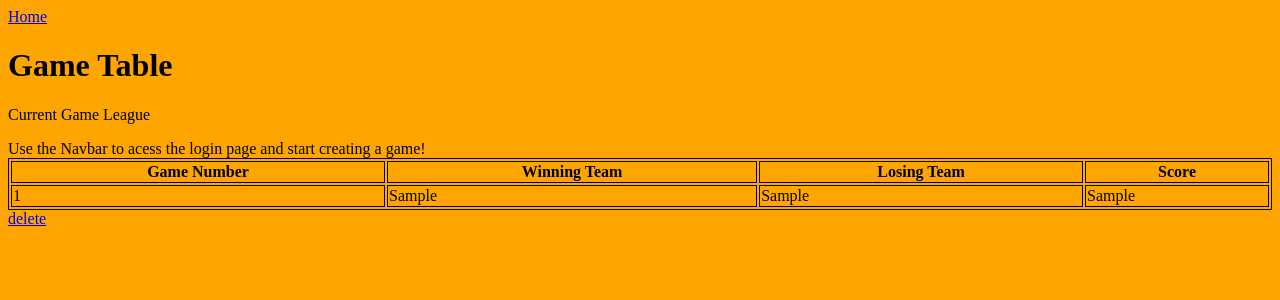
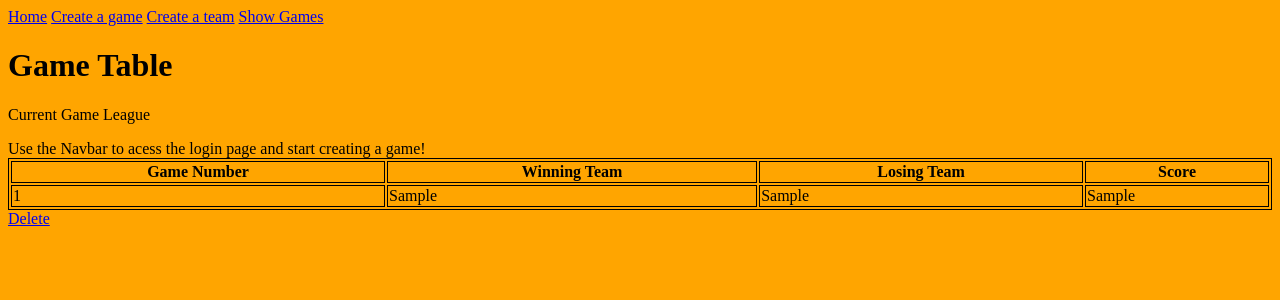
Before and after one commit to Fergus98/Individual-Project, a Flask app: page /showgames in a window 1280 px wide. Shown: the top 300 px of the page. Run offline with Flask 2, Linux system fonts and the light colour scheme; tables that the repository leaves empty hold one stand-in row (values such as "Sample post").

Commit message:
NAVBAR AND DELETE

```diff
--- a/application/forms.py
+++ b/application/forms.py
@@ -29,7 +29,7 @@ class GameForm(FlaskForm):
     )
     submit = SubmitField('Save the Game!')
 
-class PlayersForm(FlaskForm):
+class TeamForm(FlaskForm):
     team_id = IntegerField('Team Number',
         validators = [
             DataRequired(),
--- a/application/routes.py
+++ b/application/routes.py
@@ -38,17 +38,17 @@ def showGames():
     return render_template('showgames.html', title='Games', game=gameData)
 
 
-@app.route('/players', methods=['GET', 'POST'])
-def createPlayers():
-    form = PlayersForm()
+@app.route('/teams', methods=['GET', 'POST'])
+def createTeam():
+    form = TeamForm()
     if form.validate_on_submit():
-        playerData = Player(
+        teamData = Team(
             team_id = form.team_id.data,
             wins = form.wins.data,
             losses = form.losses.data
         )
 
-        db.session.add(playerData)
+        db.session.add(teamData)
         db.session.commit()
 
         return redirect(url_for('home'))
@@ -56,11 +56,11 @@ def createPlayers():
     else:
         print(form.errors)
 
-    return render_template('players.html', title='Players', form=form)
+    return render_template('team.html', title='Teams', form=form)
 
-@app.route('/game/delete/')
-def deleteGame():
-    game = Game.query.filter_by(toDelete).first()
+@app.route('/game/delete/<toDelete>')
+def deleteGame(toDelete):
+    game = Game.query.filter_by(game_no=toDelete).first()
     db.session.delete(game)
     db.session.commit()
-    return redirect(url_for('showgames'))
+    return redirect(url_for('showGames'))
--- a/application/templates/layout.html
+++ b/application/templates/layout.html
@@ -2,6 +2,9 @@
 	<body style="background-color:orange;">
 	<div class=navbar>
 		<a href="{{ url_for('home') }}">Home</a>
+		<a href="{{ url_for('createGame') }}">Create a game</a>
+		<a href="{{ url_for('createTeam') }}">Create a team</a>
+		<a href="{{ url_for('showGames') }}">Show Games</a>
 	</div>
 
 	{% block body_content %}{% endblock %}
--- a/application/templates/showgames.html
+++ b/application/templates/showgames.html
@@ -29,7 +29,7 @@
 			</tr>
 		</table>
 
-		<a href="{{ url_for('deleteGame', toDelete = game.game_no) }}">delete</a>
+		<a href="{{ url_for('deleteGame', toDelete = game.game_no) }}">Delete</a>
 	</div>
     {% endfor %}
 {% endblock body_content %}
```
Also changed, not shown: application/templates/team.html (renamed from application/templates/players.html).
